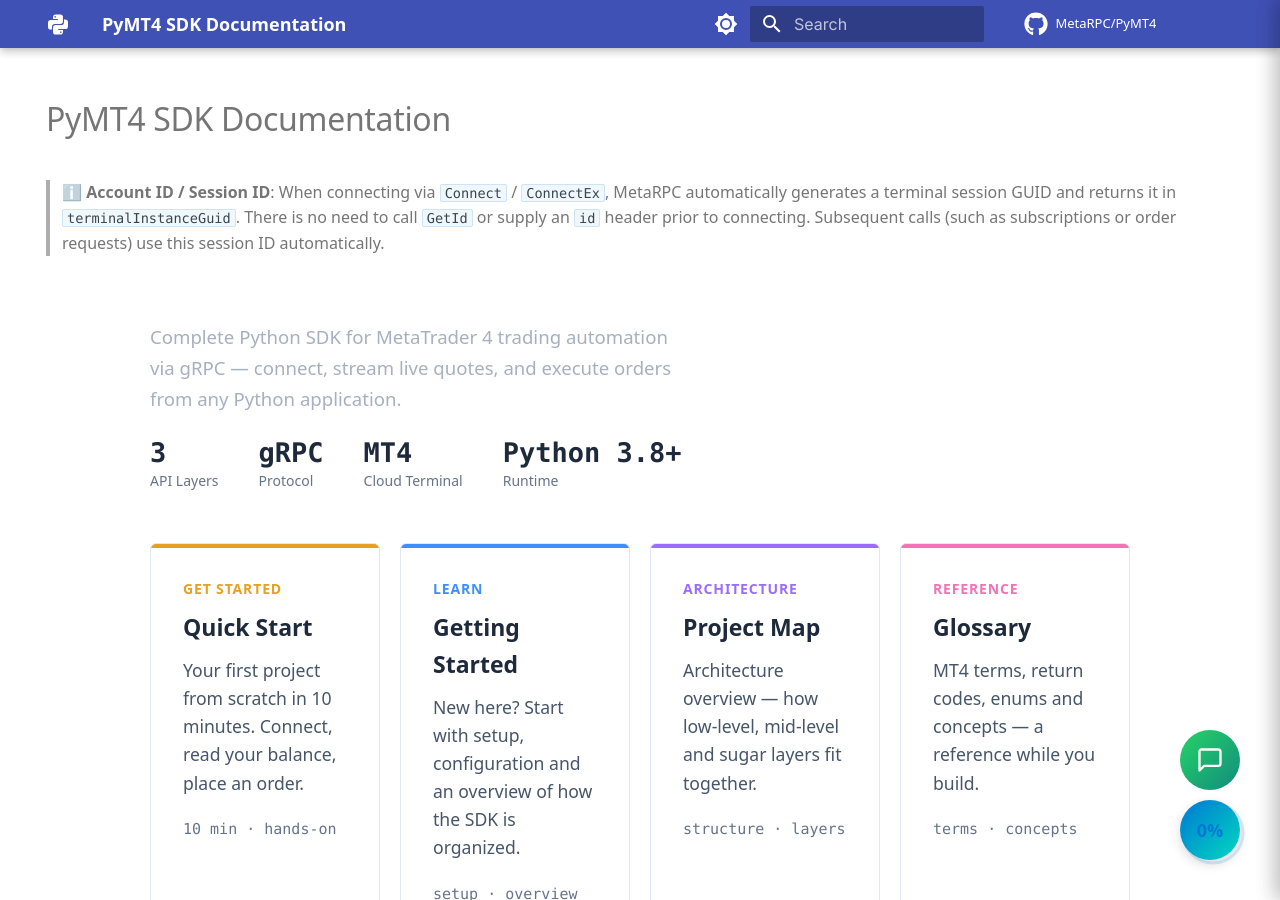
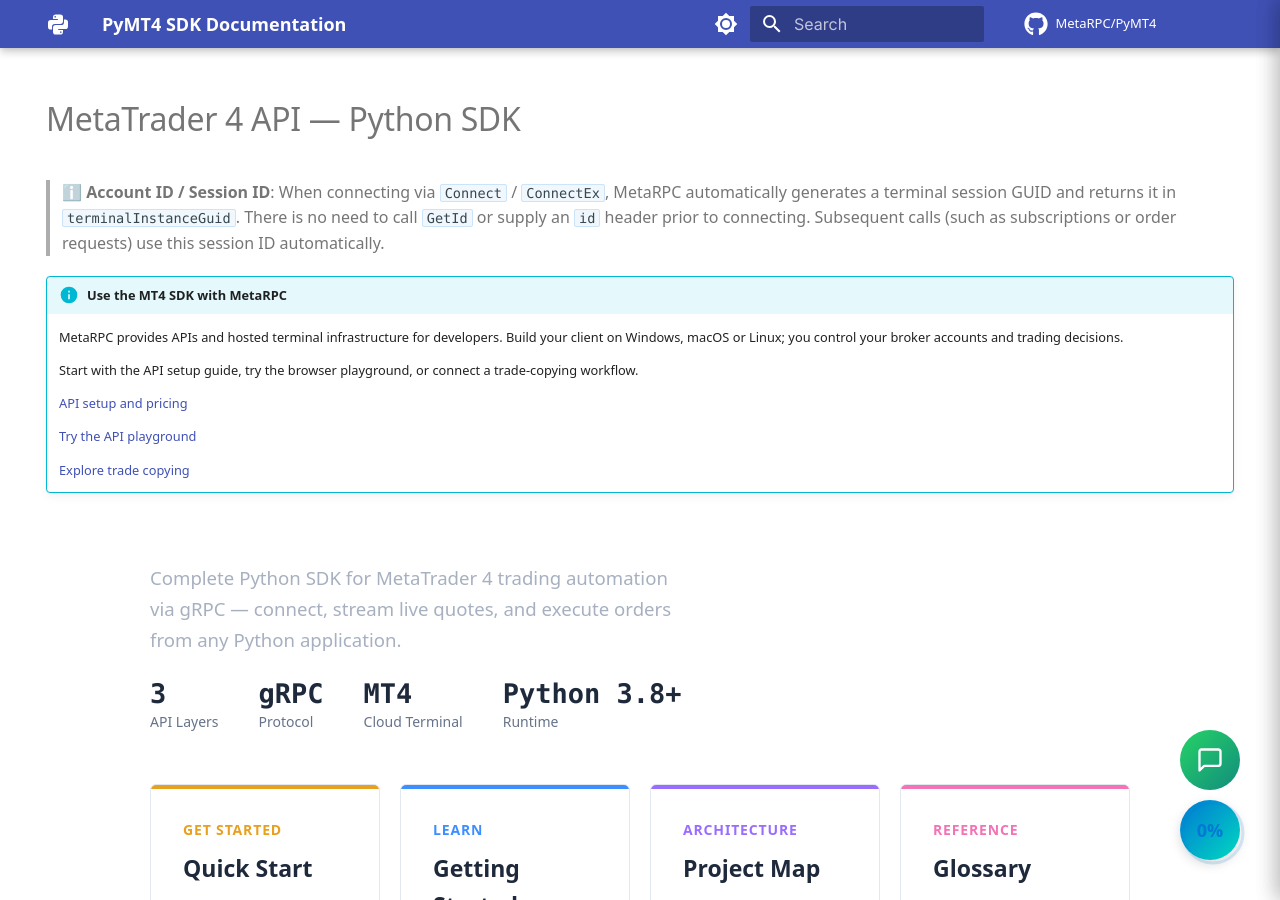
Before and after one commit to MetaRPC/PyMT4, an MkDocs documentation site: the page built from docs/index.md, in a window 1280 px wide and 900 px high. Built offline with MkDocs 1.6.1 and Material for MkDocs 9.7.7, drawn with Linux system fonts in a browser that asks for light colours; comment, search, counter and statistics services are not loaded.

Commit message:
docs: connect SDK discovery to API setup and copier workflows

```diff
--- a/docs/index.md
+++ b/docs/index.md
@@ -1,12 +1,25 @@
 ---
+title: "MetaTrader 4 API — Python SDK"
 hide:
   - navigation
   - toc
 ---
 
-# PyMT4 SDK Documentation
+# MetaTrader 4 API — Python SDK
 
 > ℹ️ **Account ID / Session ID**: When connecting via `Connect` / `ConnectEx`, MetaRPC automatically generates a terminal session GUID and returns it in `terminalInstanceGuid`. There is no need to call `GetId` or supply an `id` header prior to connecting. Subsequent calls (such as subscriptions or order requests) use this session ID automatically.
+
+!!! info "Use the MT4 SDK with MetaRPC"
+
+    MetaRPC provides APIs and hosted terminal infrastructure for developers. Build your client on Windows, macOS or Linux; you control your broker accounts and trading decisions.
+
+    Start with the API setup guide, try the browser playground, or connect a trade-copying workflow.
+
+    [API setup and pricing](https://mrpc.pro/start/api?lang=en&utm_source=github&utm_medium=referral&utm_campaign=api_sdk_discovery&utm_content=pymt4_setup)
+
+    [Try the API playground](https://mrpc.pro/api?lang=en&utm_source=github&utm_medium=referral&utm_campaign=api_sdk_discovery&utm_content=pymt4_playground#live-code)
+
+    [Explore trade copying](https://mrpc.pro/start/copier?lang=en&utm_source=github&utm_medium=referral&utm_campaign=api_sdk_discovery&utm_content=pymt4_copier)
 
 <div class="hx-wrap" markdown="0">
 
```
